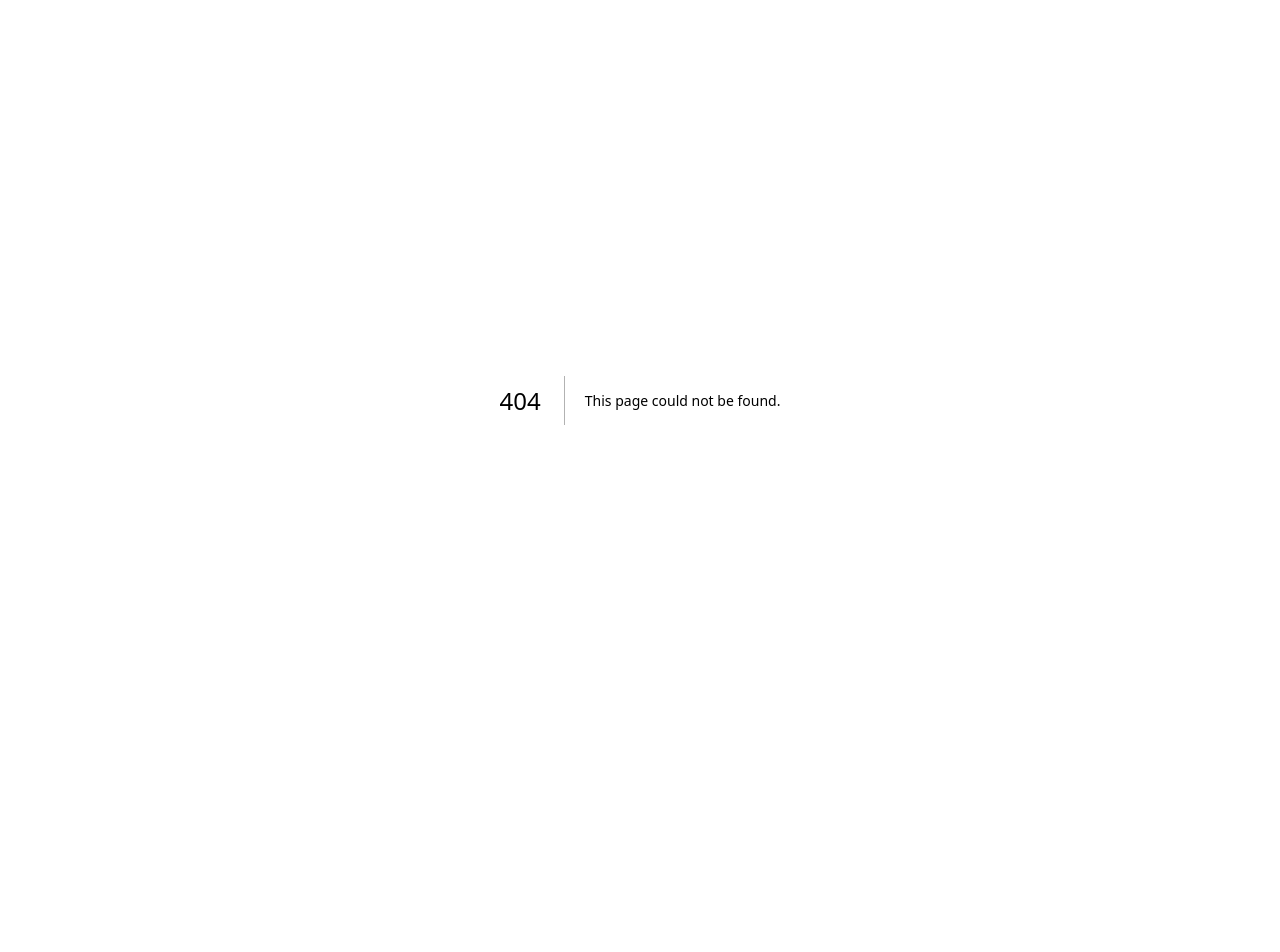
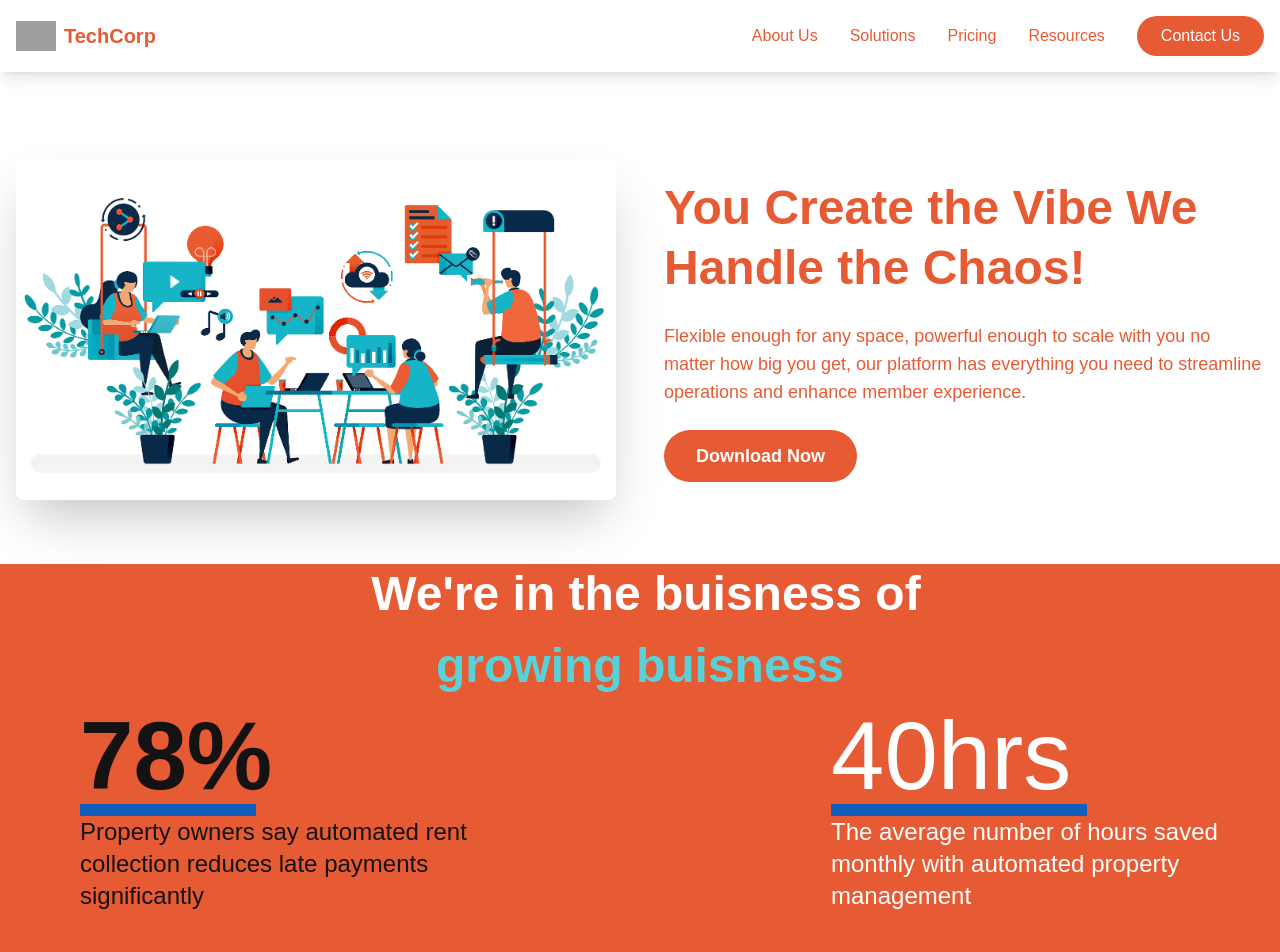
Before and after one commit to alok-i/Co-sync, a Next.js app: page /about in a window 1280 px wide. Before the commit this address had no page. Shown: the top 952 px of the page. Before the commit the page ends 800 px from the top, so only its background shows below. Built offline with nearby package versions, Linux system fonts and the light colour scheme; grey boxes are pictures that could not be loaded.

Commit message:
homepage and basic setup for Cosync

```diff
--- /dev/null
+++ b/app/about/page.tsx
@@ -0,0 +1,156 @@
+"use client";
+
+import React, { useState } from "react";
+// import { FiMenu, FiX } from "react-icons/fi";
+
+const LandingPage: React.FC = () => {
+  const [isMenuOpen, setIsMenuOpen] = useState<boolean>(false);
+
+  const toggleMenu = (): void => {
+    setIsMenuOpen(!isMenuOpen);
+  };
+
+  return (
+    <div className="min-h-screen bg-white text-[#E75B34]">
+      {/* Header Section */}
+      <header className="fixed w-full bg-white shadow-lg z-50">
+        <div className="container mx-auto px-4 py-4">
+          <div className="flex items-center justify-between">
+            <div className="flex items-center">
+              <img
+                src="https://images.unsplash.com/photo-1599305445671-ac291c95aaa9"
+                alt="Company Logo"
+                className="h-10 w-10 object-contain"
+                onError={(e: React.SyntheticEvent<HTMLImageElement, Event>) => {
+                  e.currentTarget.src =
+                    "https://images.unsplash.com/photo-1599305445671-ac291c95aaa9";
+                }}
+              />
+              <span className="ml-2 text-xl font-bold">TechCorp</span>
+            </div>
+
+            {/* Desktop Navigation */}
+            <nav className="hidden md:flex items-center space-x-8">
+              <a href="#" className="hover:text-[#E75B34] transition-colors">
+                About Us
+              </a>
+              <a href="#" className="hover:text-[#E75B34] transition-colors">
+                Solutions
+              </a>
+              <a href="#" className="hover:text-[#E75B34] transition-colors">
+                Pricing
+              </a>
+              <a href="#" className="hover:text-[#E75B34] transition-colors">
+                Resources
+              </a>
+              <button className="bg-[#E75B34] hover:bg-[#d94e28] px-6 py-2 rounded-full transition-colors text-white">
+                Contact Us
+              </button>
+            </nav>
+
+            {/* Mobile Menu Button */}
+            <button className="md:hidden text-2xl" onClick={toggleMenu}>
+              {/* {isMenuOpen ? <FiX /> : <FiMenu />} */}
+            </button>
+          </div>
+
+          {/* Mobile Navigation */}
+          {isMenuOpen && (
+            <nav className="md:hidden mt-4 pb-4">
+              <div className="flex flex-col space-y-4">
+                <a href="#" className="hover:text-[#E75B34] transition-colors">
+                  Home
+                </a>
+                <a href="#" className="hover:text-[#E75B34] transition-colors">
+                  Features
+                </a>
+                <a href="#" className="hover:text-[#E75B34] transition-colors">
+                  Pricing
+                </a>
+                <a href="#" className="hover:text-[#E75B34] transition-colors">
+                  Contact
+                </a>
+                <button className="bg-[#E75B34] hover:bg-[#d94e28] px-6 py-2 rounded-full transition-colors text-white">
+                  Start Free Trial
+                </button>
+              </div>
+            </nav>
+          )}
+        </div>
+      </header>
+
+      {/* Main Section */}
+      <main className="pt-24">
+        <div className="container mx-auto px-4 py-16">
+          <div className="flex flex-col md:flex-row items-center justify-between gap-12">
+            {/* Left Column - Image */}
+            <div className="w-full md:w-1/2">
+              <img
+                src="/HomePage.png"
+                alt="Smartphone with notification"
+                className="w-full h-auto rounded-lg shadow-2xl"
+                onError={(e: React.SyntheticEvent<HTMLImageElement, Event>) => {
+                  e.currentTarget.src =
+                    "https://images.unsplash.com/photo-1511707171634-5f897ff02aa9";
+                }}
+              />
+            </div>
+
+            {/* Right Column - Content */}
+            <div className="w-full md:w-1/2 space-y-6">
+              <h1 className="text-4xl md:text-5xl font-bold leading-tight">
+                You Create the Vibe We Handle the Chaos!
+              </h1>
+              <p className="text-lg text-[#E75B34]">
+                Flexible enough for any space, powerful enough to scale with you
+                no matter how big you get, our platform has everything you need
+                to streamline operations and enhance member experience.
+              </p>
+              <button className="bg-[#E75B34] hover:bg-[#d94e28] px-8 py-3 rounded-full text-lg font-semibold transition-all transform hover:scale-105 text-white">
+                Download Now
+              </button>
+            </div>
+          </div>
+        </div>
+      </main>
+
+      <div className="bg-[#E75B34] w-full h-190">
+        <div className="flex flex-col items-center justify-between">
+          <h2 className="text-[#FFFFFF] text-4xl md:text-5xl font-bold leading-tight ml-3">
+            We're in the buisness of
+          </h2>
+          <h2 className="text-[#58D1D8] text-4xl md:text-5xl font-bold leading-tight m-3">
+            growing buisness
+          </h2>
+        </div>
+        <div className="relative flex flex-col md:flex-row items-center justify-between">
+          <div className="ml-20 gap-0.5">
+            <h1 className="text-[#141212] text-8xl font-bold">78%</h1>
+            <div className="bg-[#125EBB] w-44 h-3"></div>
+            <p className="text-[#141212] text-2xl">
+              Property owners say automated rent collection reduces late
+              payments significantly
+            </p>
+          </div>
+          <div className="relative top-60">
+            <h1 className="text-[#ffffff] text-8xl">91%</h1>
+            <div className="bg-[#125EBB] w-49 h-3"></div>
+            <p className="text-[#ffffff] text-2xl">
+              Tenants prefer digital onboarding over manual paperwork.
+            </p>
+          </div>
+          <div>
+            <h1 className="text-[#ffffff] text-8xl">40hrs</h1>
+            <div className="bg-[#125EBB] w-64 h-3"></div>
+            <p className="text-[#ffffff] text-2xl">
+              The average number of hours saved monthly with automated property
+              management
+            </p>
+          </div>
+        </div>
+      </div>
+    </div>
+  );
+};
+
+export default LandingPage;
```
Also changed, not shown: public/HomePage.png (added).
